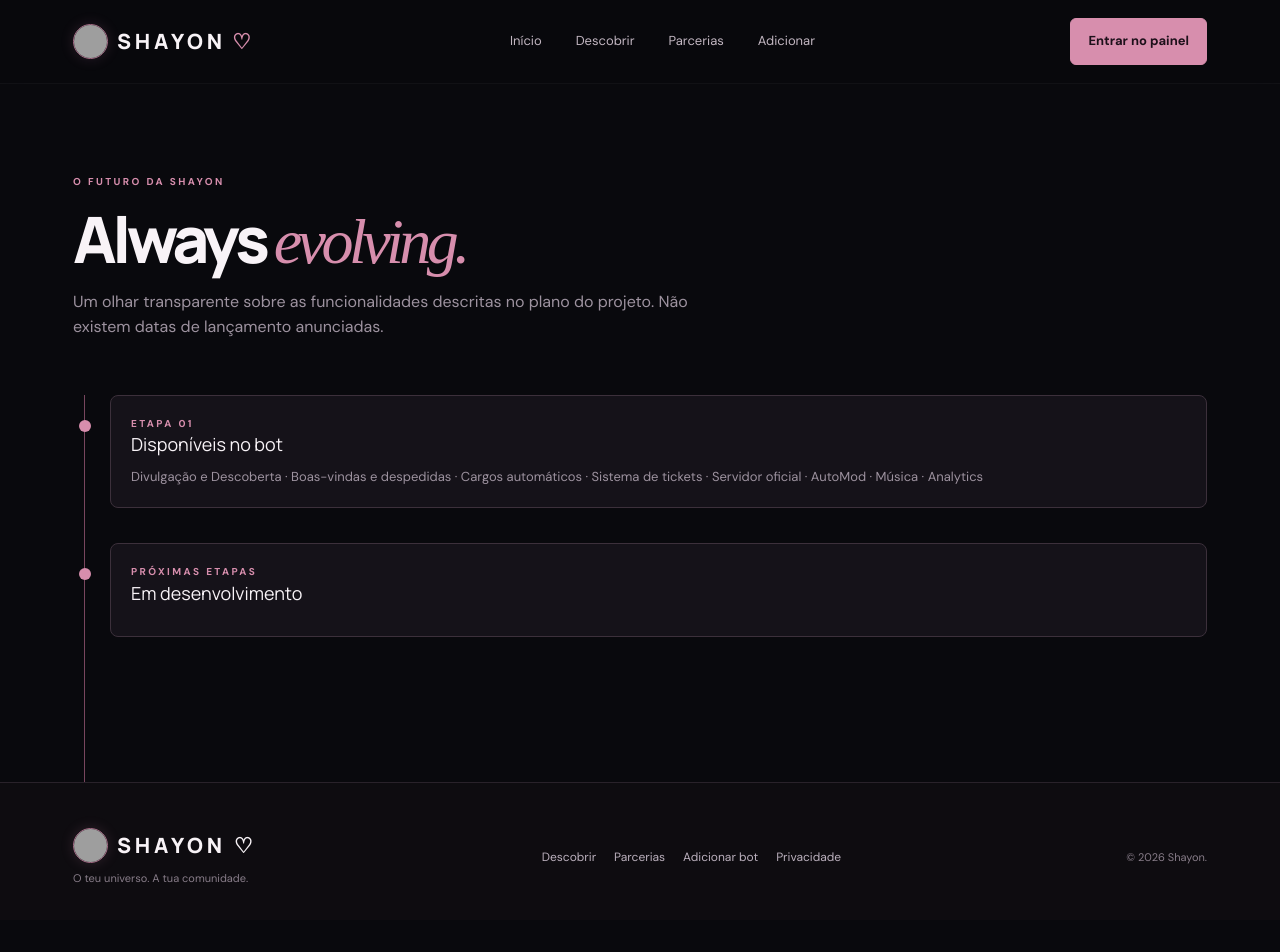
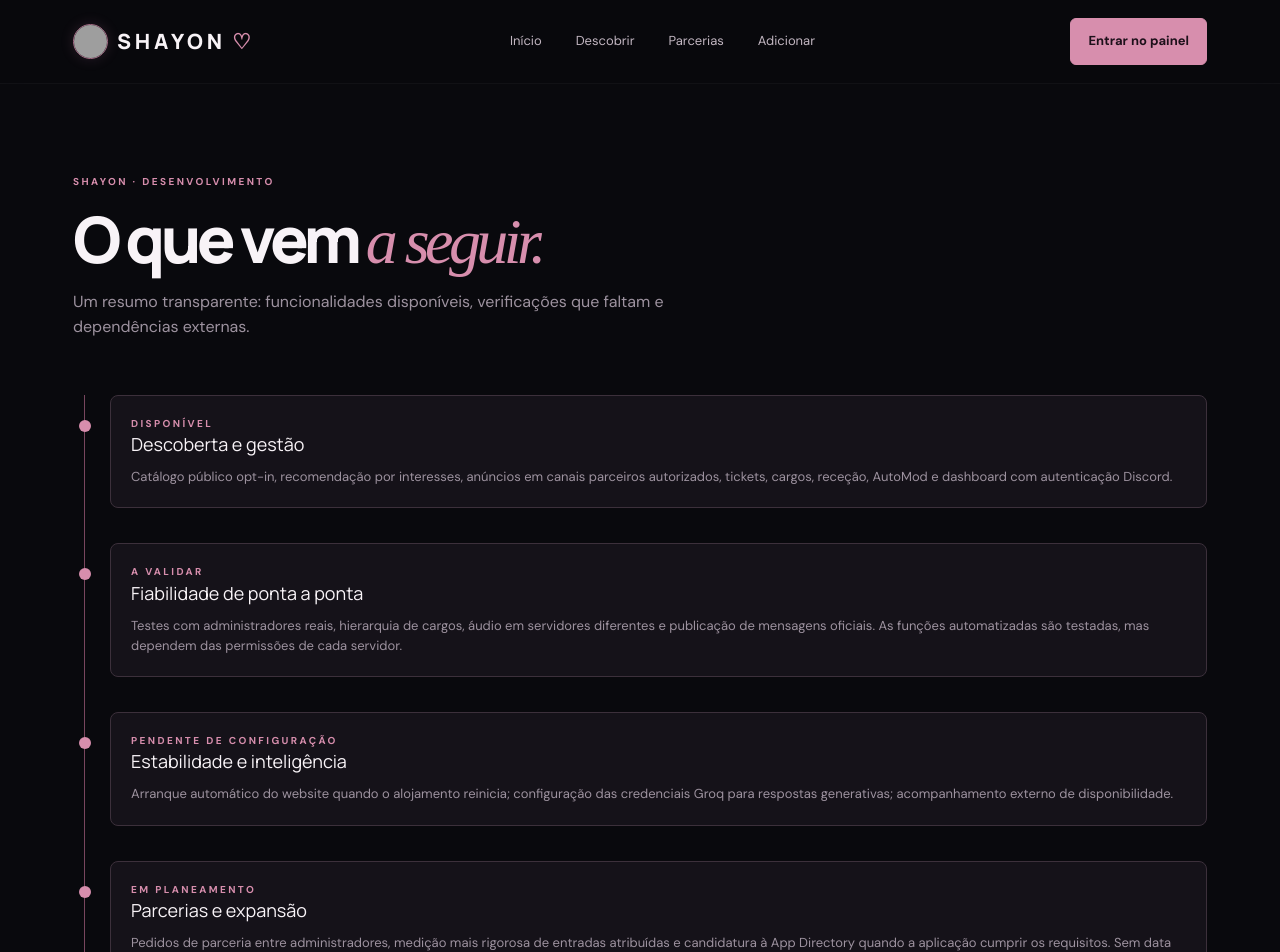
Before and after one commit to oxyzinha/shion-web, a Next.js app: page /roadmap in a window 1280 px wide. Shown: the top 952 px of the page. Before the commit the page ends 920 px from the top, so only its background shows below. Built offline with nearby package versions, Linux system fonts and the light colour scheme; grey boxes are pictures that could not be loaded; a web font is replaced by a local one.

Commit message:
copy(site): atualizar src/app/roadmap/page.tsx de acordo com capacidades reais e passos de suporte Shayon

```diff
--- a/src/app/roadmap/page.tsx
+++ b/src/app/roadmap/page.tsx
@@ -1,3 +1,20 @@
-import {modules} from '@/lib/content';
-export const metadata={title:'Roadmap'};
-export default function Page(){return <main className="wrap"><div className="subhero"><div className="eyebrow">O FUTURO DA SHAYON</div><h1>Always <em>evolving.</em></h1><p>Um olhar transparente sobre as funcionalidades descritas no plano do projeto. Não existem datas de lançamento anunciadas.</p></div><div className="page-body timeline">{['Disponíveis no bot','Em desenvolvimento'].map((group,i)=><div key={group} className="timeline-item"><div className="eyebrow">{i===0?'ETAPA 01':'PRÓXIMAS ETAPAS'}</div><h3>{group}</h3><p>{modules.filter(m=>m.status===(i===0?'available':'planned')).map(m=>m.title).join(' · ')}</p></div>)}</div></main>}
+import Link from 'next/link';
+import {ArrowRight} from 'lucide-react';
+export const metadata={title:'Próximas melhorias',description:'O estado real do desenvolvimento da Shayon: disponível, a validar e por configurar.'};
+const phases=[
+ {label:'DISPONÍVEL',title:'Descoberta e gestão',content:'Catálogo público opt-in, recomendação por interesses, anúncios em canais parceiros autorizados, tickets, cargos, receção, AutoMod e dashboard com autenticação Discord.'},
+ {label:'A VALIDAR',title:'Fiabilidade de ponta a ponta',content:'Testes com administradores reais, hierarquia de cargos, áudio em servidores diferentes e publicação de mensagens oficiais. As funções automatizadas são testadas, mas dependem das permissões de cada servidor.'},
+ {label:'PENDENTE DE CONFIGURAÇÃO',title:'Estabilidade e inteligência',content:'Arranque automático do website quando o alojamento reinicia; configuração das credenciais Groq para respostas generativas; acompanhamento externo de disponibilidade.'},
+ {label:'EM PLANEAMENTO',title:'Parcerias e expansão',content:'Pedidos de parceria entre administradores, medição mais rigorosa de entradas atribuídas e candidatura à App Directory quando a aplicação cumprir os requisitos. Sem data prometida.'},
+];
+export default function Page(){return <main className="wrap">
+ <section className="subhero"><div className="eyebrow">SHAYON · DESENVOLVIMENTO</div>
+  <h1>O que vem <em>a seguir.</em></h1>
+  <p>Um resumo transparente: funcionalidades disponíveis, verificações que faltam e dependências externas.</p>
+ </section>
+ <div className="page-body timeline">{phases.map(item=><section key={item.label} className="timeline-item">
+  <div className="eyebrow">{item.label}</div><h3>{item.title}</h3><p>{item.content}</p>
+ </section>)}
+ <Link className="text-link" href="/atualizacoes">Consultar atualizações <ArrowRight size={16}/></Link>
+ </div>
+ </main>}
```
